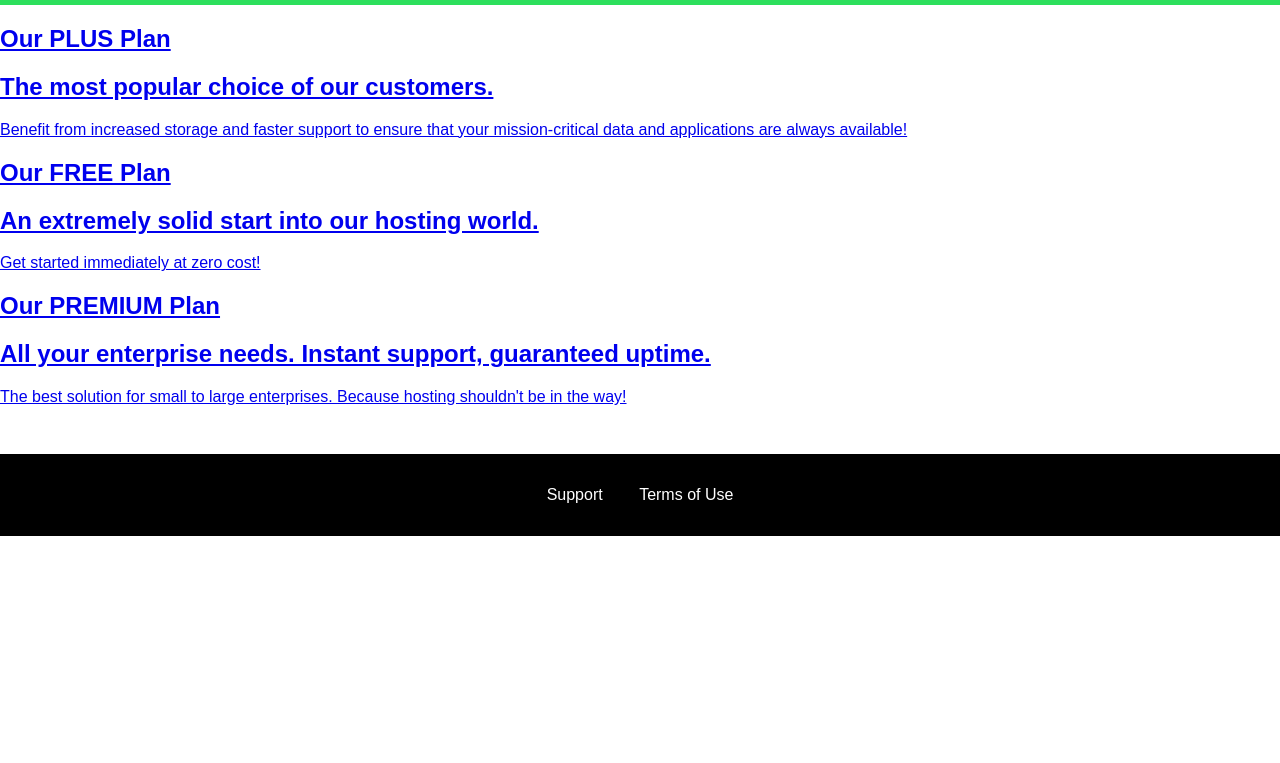
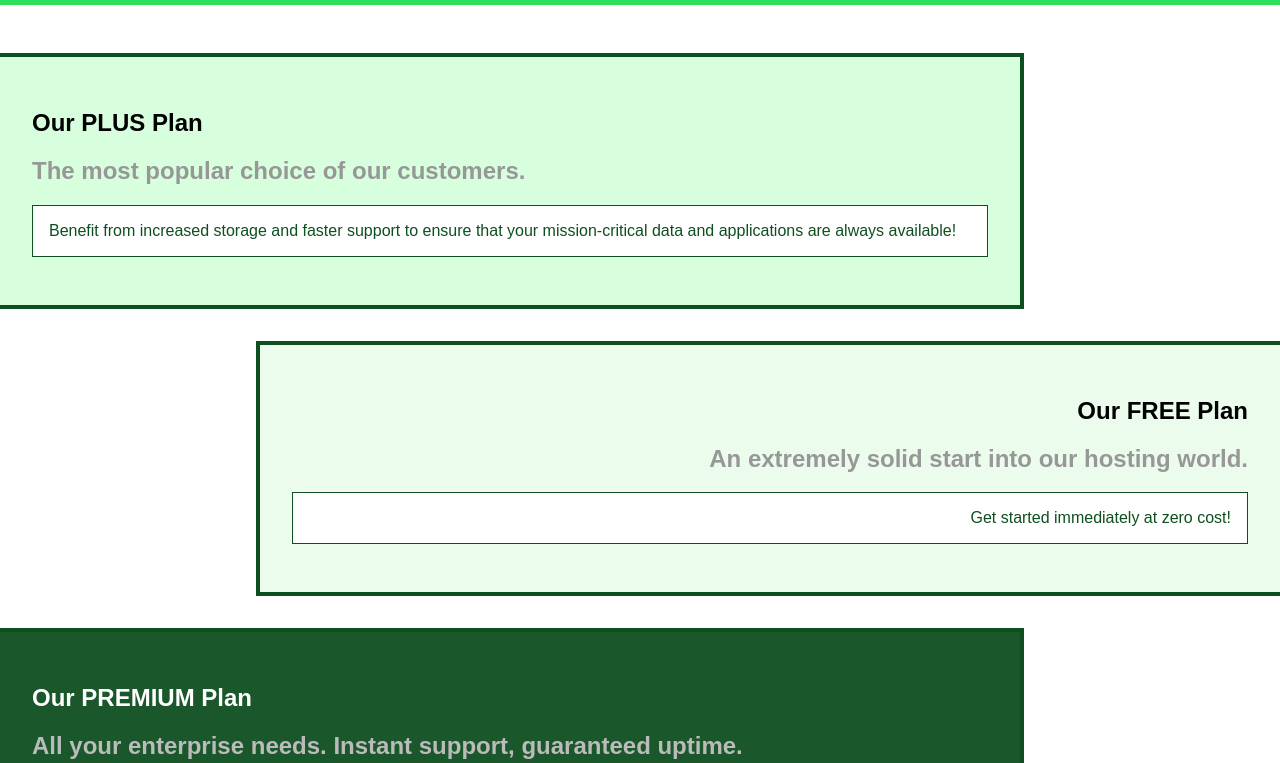
Before and after one commit to alexandersels/css-training, a plain HTML site: page project/packages/index.html in a window 1280 px wide. Shown: the part 37-800 px from the top of the page. Drawn offline with Linux system fonts and the light colour scheme.

```diff
--- a/project/main.css
+++ b/project/main.css
@@ -15,6 +15,11 @@
     font-family: 'Anton', sans-serif;
 }
 
+.plan__list {
+    width: 80%;
+    margin: auto;
+    text-align: center;
+}
 .plan {
     background-color: #d5ffdc;
     text-align: center;
--- a/project/packages/index.html
+++ b/project/packages/index.html
@@ -30,27 +30,28 @@
     </nav>
 </header>
 <main>
-    <section>
+    <section class="package" id="plus">
         <a href="#">
-            <h1>Our PLUS Plan</h1>
-            <h2>The most popular choice of our customers.</h2>
-            <p>Benefit from increased storage and faster support to ensure that your mission-critical data and
-                applications
-                are always available!</p>
+            <h1 class="package__title">Our PLUS Plan</h1>
+            <h2 class="package__subtitle">The most popular choice of our customers.</h2>
+            <p class="package__info">Benefit from increased storage and faster support to ensure that your
+                mission-critical data and applications are always available!</p>
         </a>
     </section>
-    <section>
+    <section class="package" id="free">
         <a href="#">
-            <h1>Our FREE Plan</h1>
-            <h2>An extremely solid start into our hosting world.</h2>
-            <p>Get started immediately at zero cost!</p>
+            <h1 class="package__title">Our FREE Plan</h1>
+            <h2 class="package__subtitle">An extremely solid start into our hosting world.</h2>
+            <p class="package__info">Get started immediately at zero cost!</p>
         </a>
     </section>
-    <section>
+    <div class="clear-fix"></div>
+    <section class="package" id="premium">
         <a href="#">
-            <h1>Our PREMIUM Plan</h1>
-            <h2>All your enterprise needs. Instant support, guaranteed uptime. </h2>
-            <p>The best solution for small to large enterprises. Because hosting shouldn't be in the way!</p>
+            <h1 class="package__title">Our PREMIUM Plan</h1>
+            <h2 class="package__subtitle">All your enterprise needs. Instant support, guaranteed uptime. </h2>
+            <p class="package__info">The best solution for small to large enterprises. Because hosting shouldn't be in
+                the way!</p>
         </a>
     </section>
 </main>
--- a/project/packages/packages.css
+++ b/project/packages/packages.css
@@ -0,0 +1,69 @@
+main {
+    padding-top: 32px;
+}
+
+.package {
+    width: 80%;
+    margin: 16px 0;
+    border: 4px solid #0e4f1f;
+    border-left: none;
+}
+
+.package:hover,
+.package:active {
+    box-shadow: 2px 2px 4px rgba(0,0,0,0.5);
+    border-color: #ff5454;
+}
+
+.package a {
+    text-decoration: none;
+    color: inherit;
+    display: block;
+    padding: 32px;
+}
+
+.package__subtitle {
+    color: #979797;
+}
+
+.package__info {
+    padding: 16px;
+    border: 1px solid #0e4f1f;
+    font-size: 16px;
+    color: #0e4f1f;
+    background: white;
+}
+
+.clear-fix {
+    clear: both;
+}
+
+#plus {
+    background: rgba(213,255,220, 0.95);
+}
+
+#free {
+    background: rgba(234, 252, 237, 0.95);
+    float: right;
+    border-right: none;
+    border-left: 4px solid #0e4f1f;
+    text-align: right;
+}
+
+#free:hover,
+#free:active {
+    box-shadow: 2px 2px 4px rgba(0,0,0,0.5);
+    border-color: #ff5454;
+}
+
+#premium {
+    background: rgba(14, 79, 31, 0.95);
+}
+
+#premium .package__title {
+    color: white;
+}
+
+#premium .package__subtitle {
+    color: #bbb;
+}
```
Also changed, not shown: project/index.html (+1 -1 lines).
